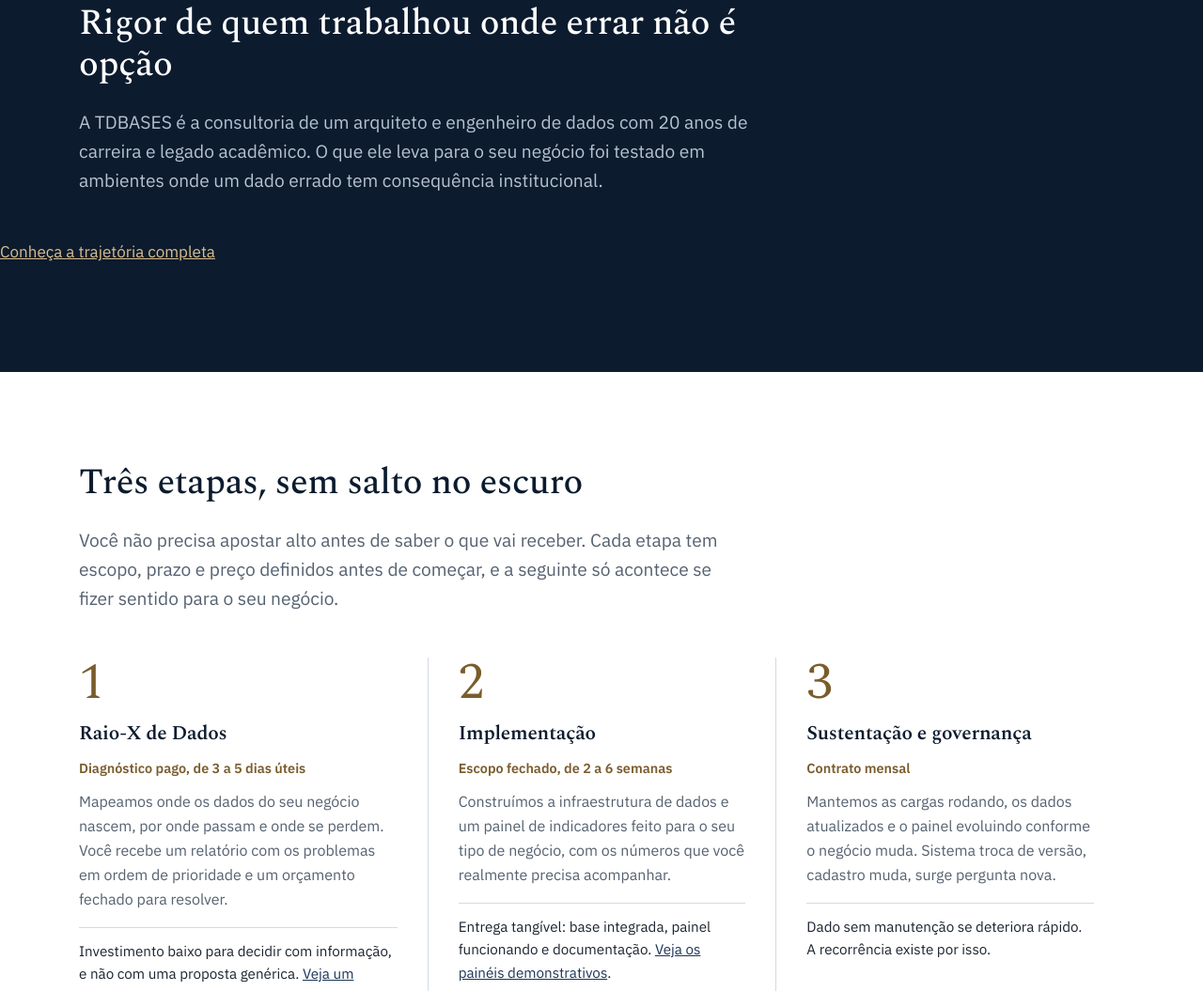
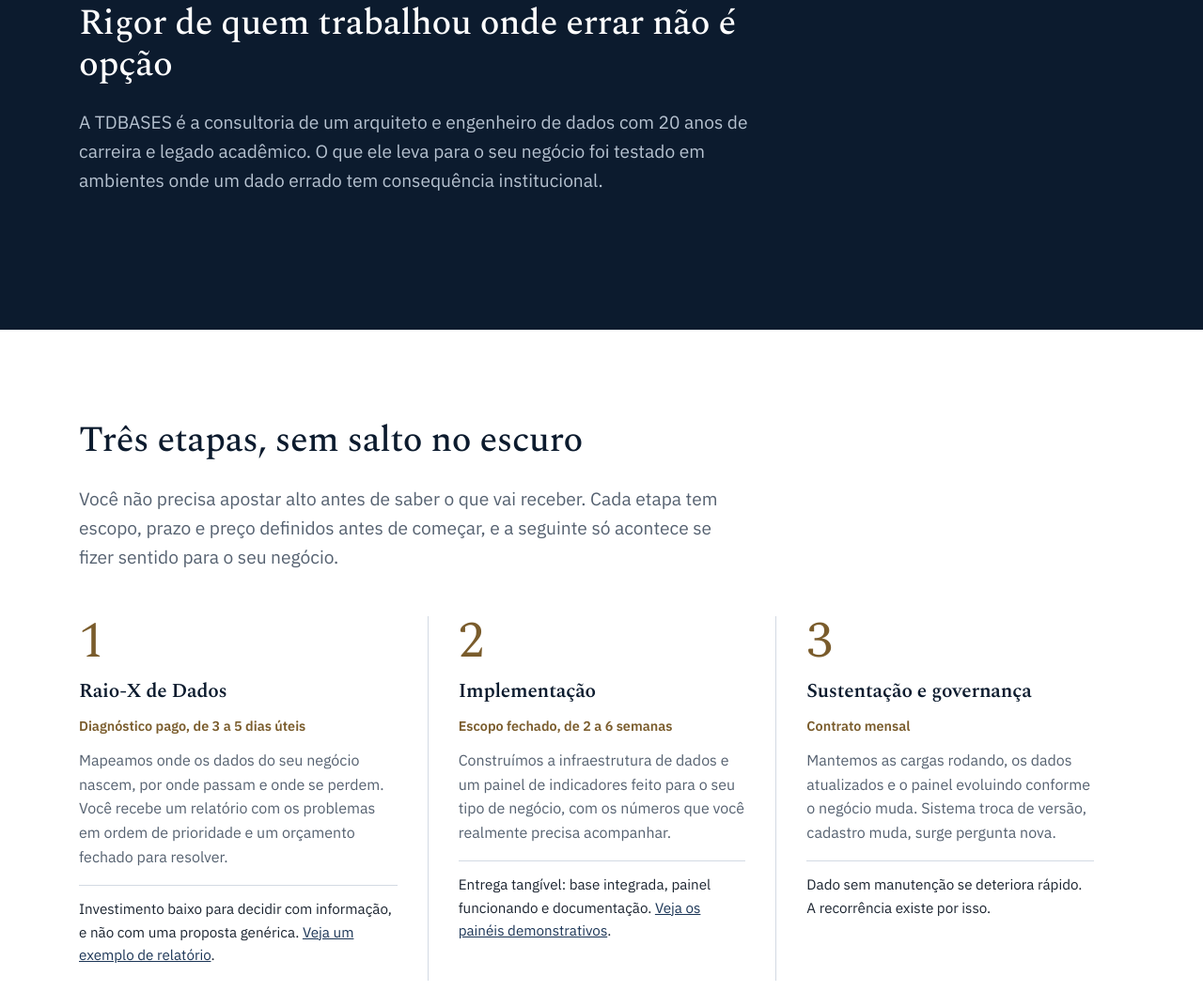
Before and after one commit to tdbroott/tdbases-site, a plain HTML site: page index.html in a window 1280 px wide. Shown: the part 1549-2604 px from the top of the page at 94% size. Drawn offline with nearby package versions, Linux system fonts and the light colour scheme.

Commit message:
Atualização do arquivo index

```diff
--- a/index.html
+++ b/index.html
@@ -292,7 +292,7 @@
 <div><strong>Estatística pública oficial</strong><span>Analista de dados no IPEDF Codeplan, no projeto InfoDF 2.0, apoiando pesquisas de larga escala como a PDAD e a PED.</span></div>
 <div><strong>Pesquisa, formação e certificações</strong><span>Mestrado em Computação Aplicada, área de Ciência de Dados, na UnB, artigo científico publicado pela Sociedade Brasileira de Computação em 2025 e certificações Oracle Database Administration, Linux LPIC 2 e ITIL Foundation.</span></div> -->
 </div>
-<p><a href="sobre.html">Conheça a trajetória completa</a></p>
+<!--<p><a href="sobre.html">Conheça a trajetória completa</a></p>!-->
 </div></section>
 
 <section id="como-funciona"><div class="wrap">
```
